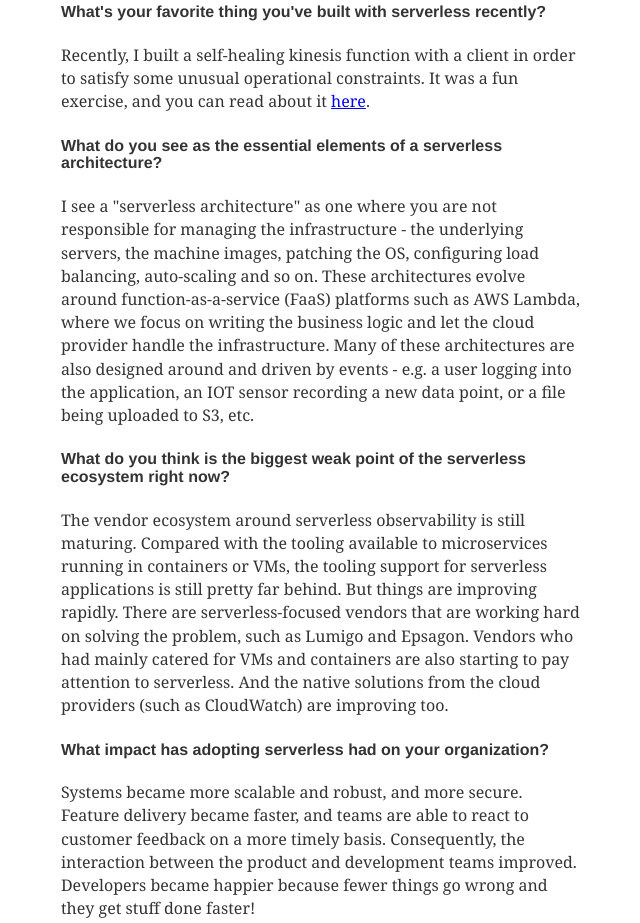
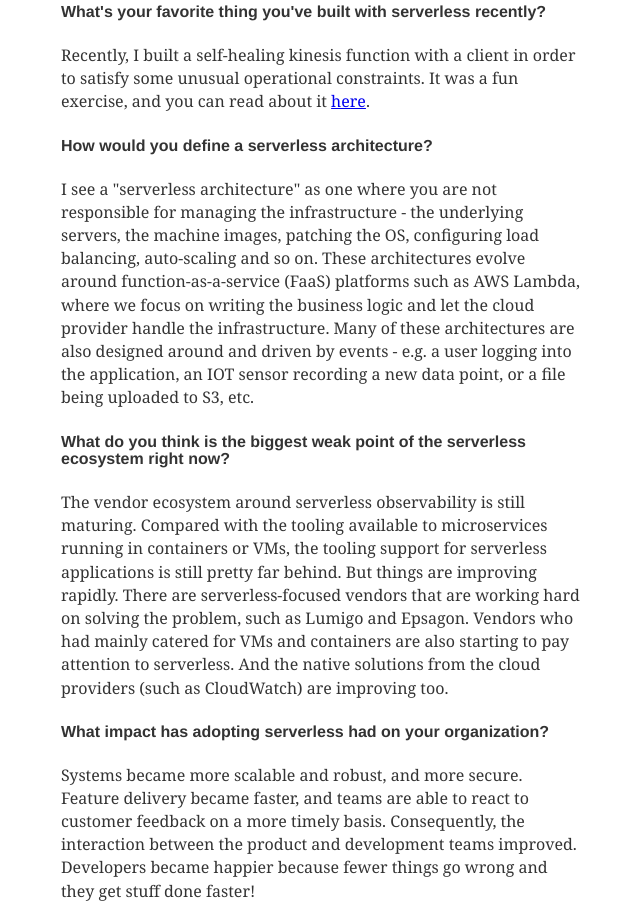
Before and after one commit to kristianfreeman/ts, a Gatsby site: page /yan-cui/ in a window 1280 px wide. Shown: the part 1235-2158 px from the top of the page, without its empty margins (318-958 px from the left). Built offline with nearby package versions, Linux system fonts and the light colour scheme; Gatsby itself is replaced by a stand-in of ours; some packages are replaced by stand-ins of ours; what typography-theme-irving would draw is missing.

Commit message:
Update question

```diff
--- a/content/blog/yan-cui/index.md
+++ b/content/blog/yan-cui/index.md
@@ -22,7 +22,7 @@ Being able to focus on the things that my users want, rather than all the yak sh
 
 Recently, I built a self-healing kinesis function with a client in order to satisfy some unusual operational constraints. It was a fun exercise, and you can read about it [here](https://theburningmonk.com/2019/05/a-self-healing-kinesis-function-that-adapts-its-throughput-based-on-performance/).
 
-#### What do you see as the essential elements of a serverless architecture?
+#### How would you define a serverless architecture?
 
 I see a "serverless architecture" as one where you are not responsible for managing the infrastructure - the underlying servers, the machine images, patching the OS, configuring load balancing, auto-scaling and so on. These architectures evolve around function-as-a-service (FaaS) platforms such as AWS Lambda, where we focus on writing the business logic and let the cloud provider handle the infrastructure. Many of these architectures are also designed around and driven by events - e.g. a user logging into the application, an IOT sensor recording a new data point, or a file being uploaded to S3, etc.
 
```
